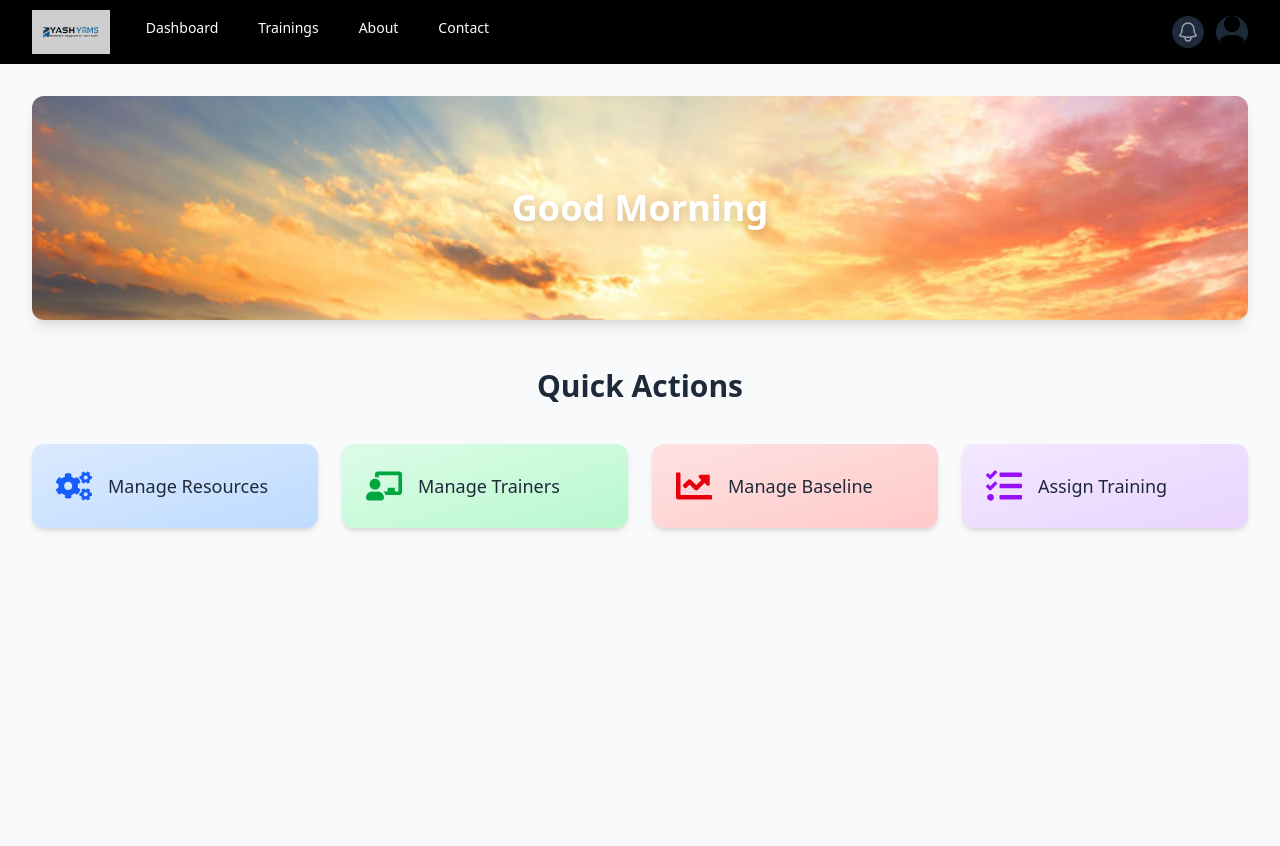
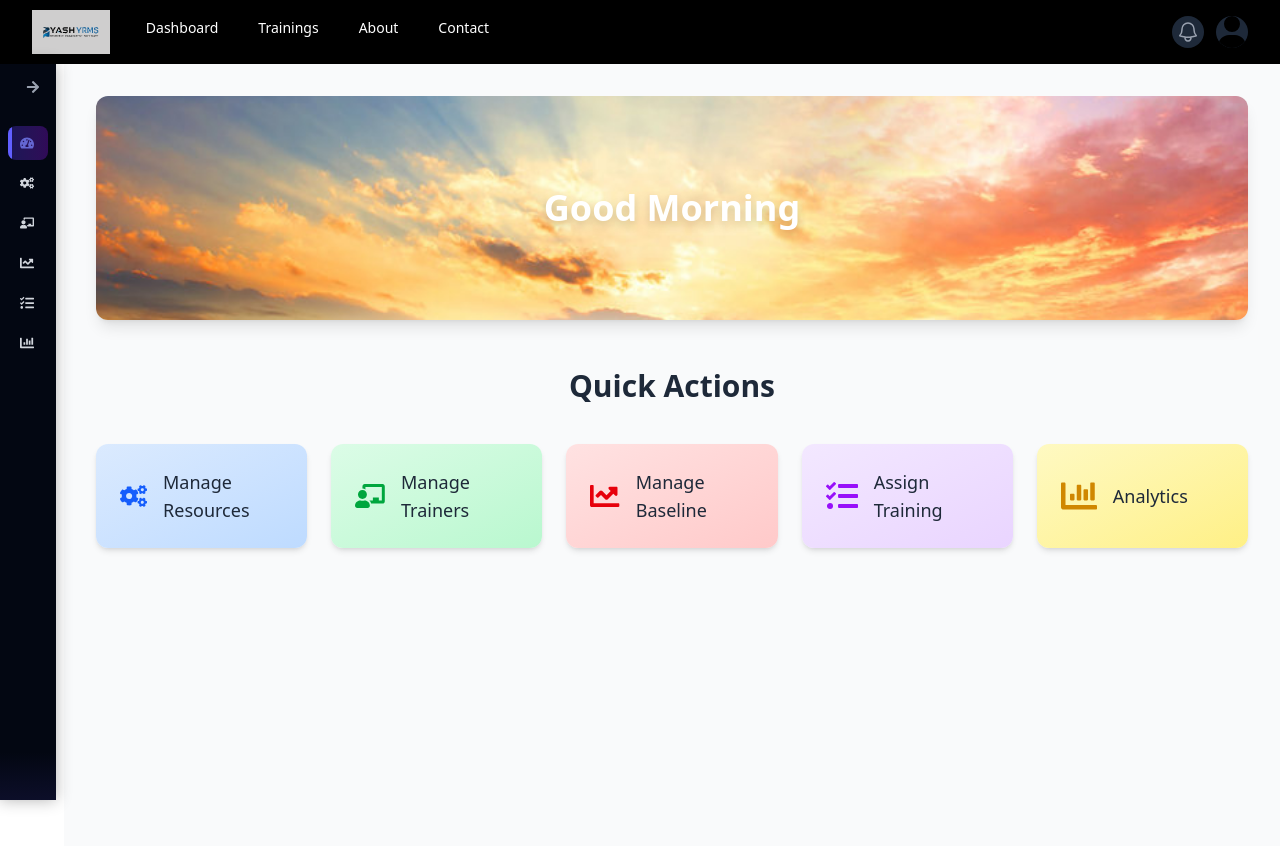
Before and after one commit to kartikey6699/YRMS-frontend, a React (Vite) app: page /dashboard in a window 1280 px wide. Shown: the top 846 px of the page. Built offline with nearby package versions, Linux system fonts and the light colour scheme.

Commit message:
feat: created sidebar with effects

```diff
--- a/src/App.jsx
+++ b/src/App.jsx
@@ -4,6 +4,11 @@ import LandingPage from './component/landingPage/LandingPage'
 import HeaderLayout from './component/header/headerlayout'
 import Dashboard from './component/Dashboard/Dashboard'
 import Login from './component/auth/Login'
+import ManageResource from './component/Dashboard/Admin/ManageResource'
+import Analytics from './component/Dashboard/Admin/Analytics'
+import ManageBaseline from './component/Dashboard/Admin/ManageBaseline'
+import ManageTrainer from './component/Dashboard/Admin/ManageTrainer'
+import AssignTraining from './component/Dashboard/Admin/AssignTraining'
 
 function App() {
 
@@ -13,6 +18,11 @@ function App() {
         <Route element={<HeaderLayout />}>
           <Route path='/' element={<LandingPage />} />
           <Route path='/dashboard' element={<Dashboard />} />
+          <Route path="/manage-resources" element={<ManageResource />} />
+          <Route path="/manage-trainers" element={<ManageTrainer />} />
+          <Route path="/manage-baseline" element={<ManageBaseline />} />
+          <Route path="/manage-training" element={<AssignTraining />} />
+          <Route path="/analytics" element={<Analytics />} />
         </Route>
         <Route path='/login' element={<Login />} />
       </Routes>
--- /dev/null
+++ b/src/component/Dashboard/Admin/Analytics.jsx
@@ -0,0 +1,15 @@
+import React from 'react';
+
+const Analytics = () => {
+  return (
+    <div className="min-h-screen bg-gray-50 p-8">
+      <h2 className="text-2xl font-semibold text-yellow-600 mb-4">Analytics</h2>
+      {/* Add your analytics content here */}
+      <div className="bg-white p-6 rounded-xl shadow-lg">
+        {/* Your analytics implementation */}
+      </div>
+    </div>
+  );
+};
+
+export default Analytics;
--- a/src/component/Dashboard/Dashboard.jsx
+++ b/src/component/Dashboard/Dashboard.jsx
@@ -1,12 +1,9 @@
-import React, { useState } from 'react';
-import { FaCogs, FaChalkboardTeacher, FaChartLine, FaTasks } from 'react-icons/fa';
-import ManageResource from './ManageResource';
-import ManageTrainer from './ManageTrainer';
-import ManageBaseline from './ManageBaseline';
-import AssignTraining from './AssignTraining';
+import React from 'react';
+import { FaCogs, FaChalkboardTeacher, FaChartLine, FaTasks, FaChartBar } from 'react-icons/fa';
+import { useNavigate } from 'react-router-dom';
 
 const Dashboard = () => {
-  const [activeCard, setActiveCard] = useState(null);
+  const navigate = useNavigate();
 
   const currentTime = new Date();
   const currentHour = currentTime.getHours();
@@ -28,18 +25,15 @@ const Dashboard = () => {
     greeting = 'Good Night';
   }
 
-  const handleCardClick = (cardId) => {
-    setActiveCard(activeCard === cardId ? null : cardId);
-    setTimeout(() => {
-      document.getElementById(`content-${cardId}`)?.scrollIntoView({ behavior: 'smooth' });
-    }, 100);
+  const handleCardClick = (path) => {
+    navigate(path);
   };
 
-  // Card preview components
   const ResourcePreview = () => <span className="text-lg font-medium text-gray-800">Manage Resources</span>;
   const TrainerPreview = () => <span className="text-lg font-medium text-gray-800">Manage Trainers</span>;
   const BaselinePreview = () => <span className="text-lg font-medium text-gray-800">Manage Baseline</span>;
   const TrainingPreview = () => <span className="text-lg font-medium text-gray-800">Assign Training</span>;
+  const AnalyticsPreview = () => <span className="text-lg font-medium text-gray-800">Analytics</span>;
 
   return (
     <div className="min-h-screen bg-gray-50 p-8">
@@ -56,10 +50,10 @@ const Dashboard = () => {
 
       <div className="text-center text-3xl font-semibold mb-10 text-gray-800">Quick Actions</div>
 
-      <div className="grid grid-cols-1 md:grid-cols-2 lg:grid-cols-4 gap-6">
+      <div className="grid grid-cols-1 md:grid-cols-2 lg:grid-cols-5 gap-6">
         <div
           className="bg-gradient-to-br from-blue-100 to-blue-200 hover:from-blue-200 hover:to-blue-300 p-6 rounded-xl shadow-md transition-all duration-300 flex items-center cursor-pointer transform hover:-translate-y-1"
-          onClick={() => handleCardClick('resource')}
+          onClick={() => handleCardClick('/manage-resources')}
         >
           <FaCogs className="text-4xl text-blue-600 mr-4" />
           <ResourcePreview />
@@ -67,7 +61,7 @@ const Dashboard = () => {
 
         <div
           className="bg-gradient-to-br from-green-100 to-green-200 hover:from-green-200 hover:to-green-300 p-6 rounded-xl shadow-md transition-all duration-300 flex items-center cursor-pointer transform hover:-translate-y-1"
-          onClick={() => handleCardClick('trainer')}
+          onClick={() => handleCardClick('/manage-trainers')}
         >
           <FaChalkboardTeacher className="text-4xl text-green-600 mr-4" />
           <TrainerPreview />
@@ -75,7 +69,7 @@ const Dashboard = () => {
 
         <div
           className="bg-gradient-to-br from-red-100 to-red-200 hover:from-red-200 hover:to-red-300 p-6 rounded-xl shadow-md transition-all duration-300 flex items-center cursor-pointer transform hover:-translate-y-1"
-          onClick={() => handleCardClick('baseline')}
+          onClick={() => handleCardClick('/manage-baseline')}
         >
           <FaChartLine className="text-4xl text-red-600 mr-4" />
           <BaselinePreview />
@@ -83,42 +77,20 @@ const Dashboard = () => {
 
         <div
           className="bg-gradient-to-br from-purple-100 to-purple-200 hover:from-purple-200 hover:to-purple-300 p-6 rounded-xl shadow-md transition-all duration-300 flex items-center cursor-pointer transform hover:-translate-y-1"
-          onClick={() => handleCardClick('training')}
+          onClick={() => handleCardClick('/manage-training')}
         >
           <FaTasks className="text-4xl text-purple-600 mr-4" />
           <TrainingPreview />
         </div>
+
+        <div
+          className="bg-gradient-to-br from-yellow-100 to-yellow-200 hover:from-yellow-200 hover:to-yellow-300 p-6 rounded-xl shadow-md transition-all duration-300 flex items-center cursor-pointer transform hover:-translate-y-1"
+          onClick={() => handleCardClick('/analytics')}
+        >
+          <FaChartBar className="text-4xl text-yellow-600 mr-4" />
+          <AnalyticsPreview />
+        </div>
       </div>
-
-      {/* Expanded Content Section */}
-      {activeCard && (
-        <div className="mt-8 p-6 bg-white rounded-xl shadow-lg">
-          {activeCard === 'resource' && (
-            <div id="content-resource">
-              <h2 className="text-2xl font-semibold text-blue-600 mb-4">Manage Resources</h2>
-              <ManageResource />
-            </div>
-          )}
-          {activeCard === 'trainer' && (
-            <div id="content-trainer">
-              <h2 className="text-2xl font-semibold text-green-600 mb-4">Manage Trainers</h2>
-              <ManageTrainer />
-            </div>
-          )}
-          {activeCard === 'baseline' && (
-            <div id="content-baseline">
-              <h2 className="text-2xl font-semibold text-red-600 mb-4">Manage Baseline</h2>
-              <ManageBaseline />
-            </div>
-          )}
-          {activeCard === 'training' && (
-            <div id="content-training">
-              <h2 className="text-2xl font-semibold text-purple-600 mb-4">Assign Training</h2>
-              <AssignTraining />
-            </div>
-          )}
-        </div>
-      )}
     </div>
   );
 };
--- a/src/component/header/headerlayout.jsx
+++ b/src/component/header/headerlayout.jsx
@@ -1,15 +1,26 @@
-import { Outlet } from "react-router"
-
-import React from 'react'
-import Header from "./header"
+import React, { useState } from 'react';
+import { Outlet } from 'react-router';
+import Header from './header';
+import Sidebar from '../sidebar/Sidebar';
 
 const HeaderLayout = () => {
+  const [isOpen, setIsOpen] = useState(false);
+
+  const toggleSidebar = () => {
+    setIsOpen(!isOpen);
+  };
+
   return (
-    <>
+    <div className="flex flex-col min-h-screen">
       <Header />
-      <Outlet />
-    </>
-  )
-}
+      <div className="flex flex-1">
+        <Sidebar isOpen={isOpen} toggleSidebar={toggleSidebar} />
+        <main className={`flex-1 transition-all duration-300 ${isOpen ? 'ml-64' : 'ml-16'}`}>
+          <Outlet />
+        </main>
+      </div>
+    </div>
+  );
+};
 
-export default HeaderLayout
+export default HeaderLayout;
--- /dev/null
+++ b/src/component/sidebar/Sidebar.jsx
@@ -0,0 +1,95 @@
+import React from 'react';
+import { useNavigate, useLocation } from 'react-router-dom';
+import {
+  FaCogs,
+  FaChalkboardTeacher,
+  FaChartLine,
+  FaTasks,
+  FaChartBar,
+  FaArrowRight,
+  FaArrowLeft,
+  FaTachometerAlt
+} from 'react-icons/fa';
+
+const Sidebar = ({ isOpen, toggleSidebar }) => {
+  const navigate = useNavigate();
+  const location = useLocation();
+
+  const menuItems = [
+    { name: 'Dashboard', icon: <FaTachometerAlt />, path: '/dashboard' },
+    { name: 'Resources', icon: <FaCogs />, path: '/manage-resources' },
+    { name: 'Trainers', icon: <FaChalkboardTeacher />, path: '/manage-trainers' },
+    { name: 'Baseline', icon: <FaChartLine />, path: '/manage-baseline' },
+    { name: 'Training', icon: <FaTasks />, path: '/manage-training' },
+    { name: 'Analytics', icon: <FaChartBar />, path: '/analytics' },
+  ];
+
+  return (
+    <div className={`fixed top-16 left-0 h-[calc(100vh-4rem)] bg-gray-950 text-white
+      transition-all duration-500 ease-in-out ${isOpen ? 'w-56' : 'w-14'} z-50
+      shadow-[0_0_15px_rgba(0,0,0,0.3)] overflow-hidden`}>
+
+      {/* Toggle Button with Glow Effect */}
+      <button
+        onClick={toggleSidebar}
+        className="w-full p-3 flex justify-end items-center text-gray-400
+        hover:text-white focus:outline-none relative group"
+      >
+        <div className="absolute inset-0 bg-gradient-to-r from-transparent via-gray-900/20 to-transparent
+          opacity-0 group-hover:opacity-100 transition-opacity duration-300" />
+        <span className="relative z-10 p-1 rounded-md hover:bg-gray-800/50 transition-colors duration-200">
+          {isOpen ? <FaArrowLeft size={14} /> : <FaArrowRight size={14} />}
+        </span>
+      </button>
+
+      {/* Menu Items */}
+      <nav className="mt-4 px-2">
+        {menuItems.map((item, index) => (
+          <button
+            key={item.name}
+            onClick={() => navigate(item.path)}
+            className={`w-full flex items-center py-2.5 px-3 my-1.5 rounded-lg relative overflow-hidden
+              transition-all duration-300 group
+              ${location.pathname === item.path
+                ? 'bg-gradient-to-r from-indigo-600/30 to-purple-600/30 text-white'
+                : 'text-gray-300 hover:text-white'}`}
+            style={{ transitionDelay: `${index * 50}ms` }}
+          >
+            {/* Animated Background Line */}
+            <span className={`absolute left-0 top-0 h-full w-1 bg-indigo-500
+              transition-all duration-300 ${location.pathname === item.path
+                ? 'opacity-100'
+                : 'opacity-0 group-hover:opacity-50'}`} />
+
+            {/* Icon with Pulse Effect on Active */}
+            <span className={`w-5 flex-shrink-0 text-sm relative
+              ${location.pathname === item.path
+                ? 'text-indigo-400 animate-pulse'
+                : 'group-hover:text-indigo-300'}`}>
+              {item.icon}
+            </span>
+
+            {/* Text with Slide Effect */}
+            <span className={`ml-3 text-xs font-medium tracking-wide whitespace-nowrap
+              transition-all duration-300 ${isOpen
+                ? 'opacity-100 translate-x-0'
+                : 'opacity-0 -translate-x-4 absolute'}`}>
+              {item.name}
+            </span>
+
+            {/* Hover Ripple Effect */}
+            <span className="absolute inset-0 bg-indigo-500/10 opacity-0 group-hover:opacity-100
+              transition-opacity duration-300 transform scale-0 group-hover:scale-150
+              rounded-full pointer-events-none" />
+          </button>
+        ))}
+      </nav>
+
+      {/* Bottom Gradient Accent */}
+      <div className="absolute bottom-0 left-0 w-full h-12 bg-gradient-to-t
+        from-indigo-900/20 to-transparent pointer-events-none" />
+    </div>
+  );
+};
+
+export default Sidebar;
--- a/src/index.css
+++ b/src/index.css
@@ -22,3 +22,7 @@ html {
 ::-webkit-scrollbar-thumb:hover {
   background: #555;
 }
+
+.transition-all {
+  transition: all 0.3s ease-in-out;
+}
```
Also changed, not shown: src/component/Dashboard/Admin/AssignTraining.jsx (renamed from src/component/Dashboard/AssignTraining.jsx), src/component/Dashboard/Admin/ManageBaseline.jsx (renamed from src/component/Dashboard/ManageBaseline.jsx), src/component/Dashboard/Admin/ManageResource.jsx (renamed from src/component/Dashboard/ManageResource.jsx), src/component/Dashboard/Admin/ManageTrainer.jsx (renamed from src/component/Dashboard/ManageTrainer.jsx).
